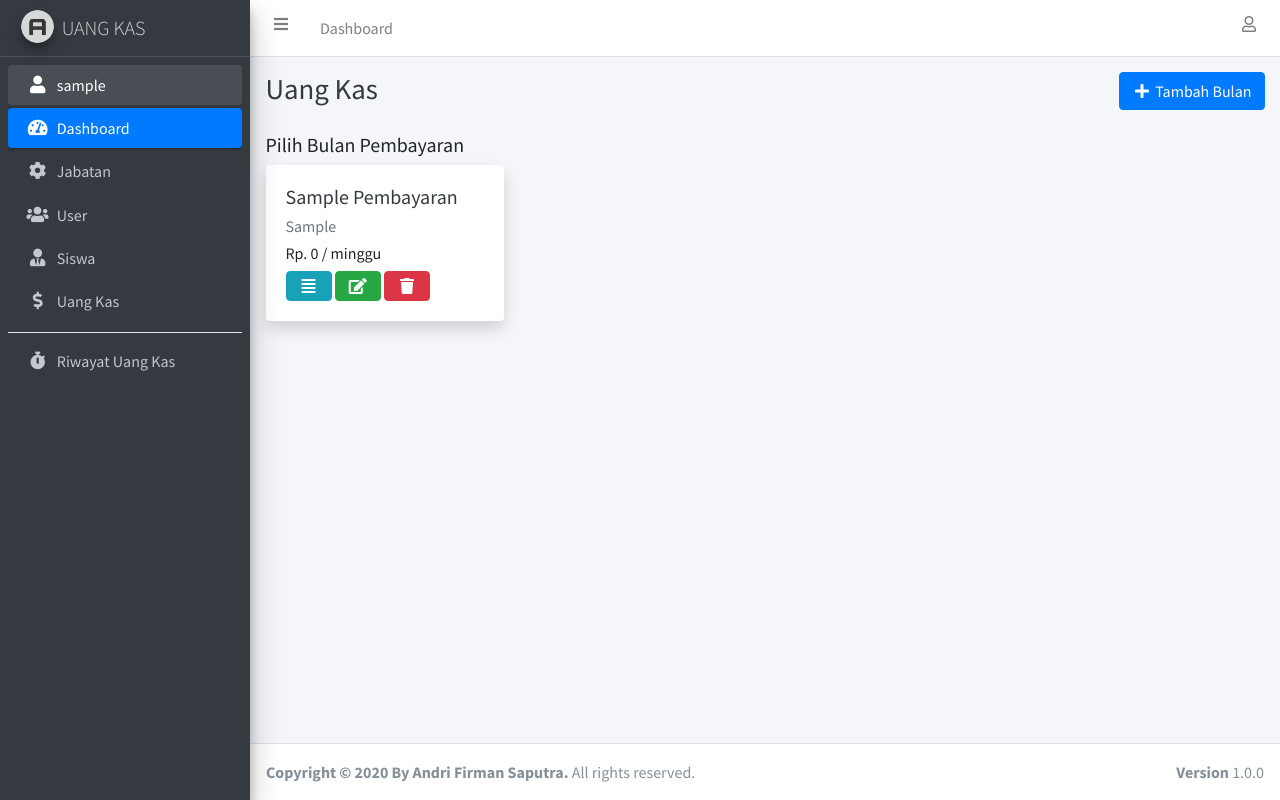
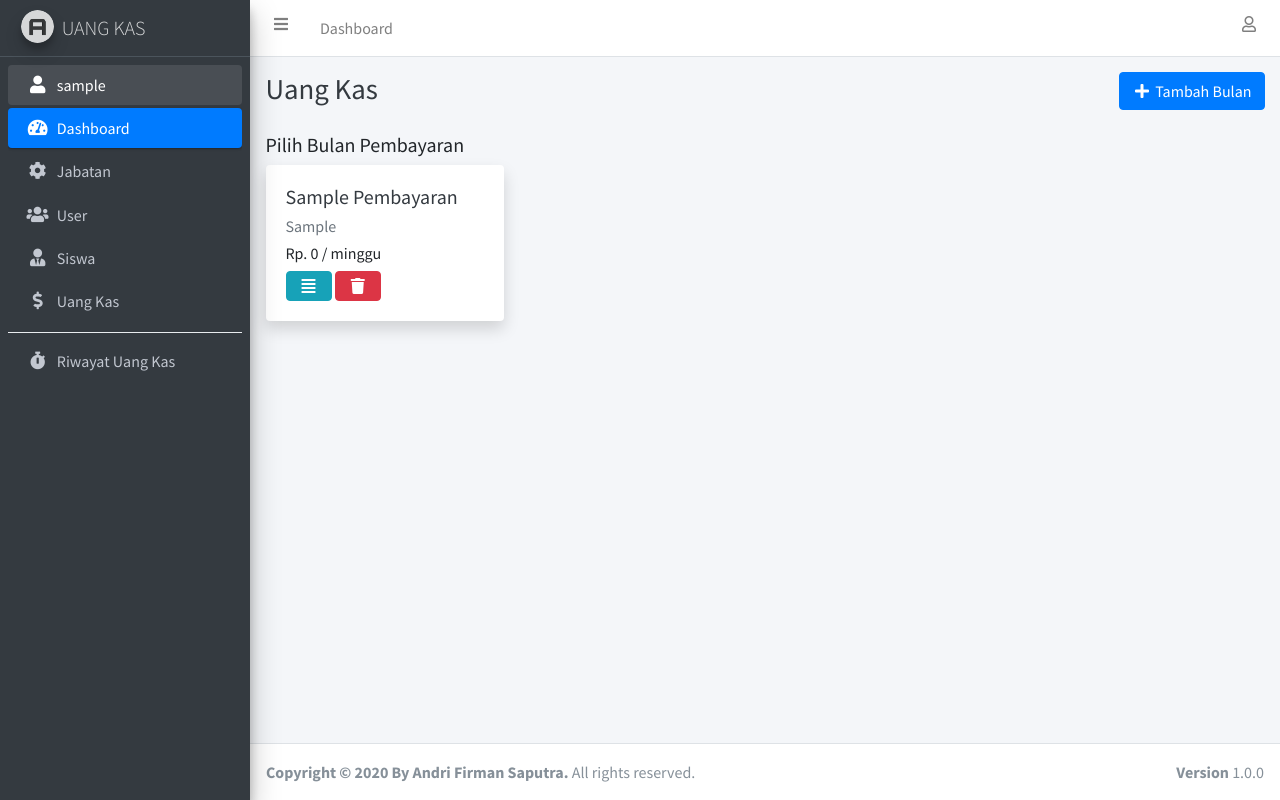
Before and after one commit to hako-975/aplikasi-uang-kas-dengan-php-native, a PHP site: page /uang_kas.php in a window 1280 px wide. Run offline with PHP 8.4, Linux system fonts and the light colour scheme; the visitor is signed in with stand-in values (Sample User, id 1); tables that the repository leaves empty or names only in its code hold one stand-in row (values such as "Sample post").

Commit message:
menghilangkan tombol edit pada halaman uang_kas.php

```diff
--- a/uang_kas.php
+++ b/uang_kas.php
@@ -115,7 +115,7 @@
                   <h6 class="text-muted"><?= $dbp['tahun']; ?></h6>
                   <h6>Rp. <?= number_format($dbp['pembayaran_perminggu']); ?> / minggu</h6>
                   <a href="detail_bulan_pembayaran.php?id_bulan_pembayaran=<?= $dbp['id_bulan_pembayaran']; ?>" class="btn btn-info"><i class="fas fa-fw fa-align-justify"></i></a>
-                  <button type="button" data-toggle="modal" data-target="#editBulanPembayaranModal<?= $dbp['id_bulan_pembayaran']; ?>" class="btn btn-success"><i class="fas fa-fw fa-edit"></i></button>
+                  <!-- <button type="button" data-toggle="modal" data-target="#editBulanPembayaranModal<?= $dbp['id_bulan_pembayaran']; ?>" class="btn btn-success"><i class="fas fa-fw fa-edit"></i></button> -->
                   <!-- Modal -->
                   <div class="modal fade" id="editBulanPembayaranModal<?= $dbp['id_bulan_pembayaran']; ?>" tabindex="-1" role="dialog" aria-labelledby="editBulanPembayaranModalLabel<?= $dbp['id_bulan_pembayaran']; ?>" aria-hidden="true">
                     <div class="modal-dialog" role="document">
```
